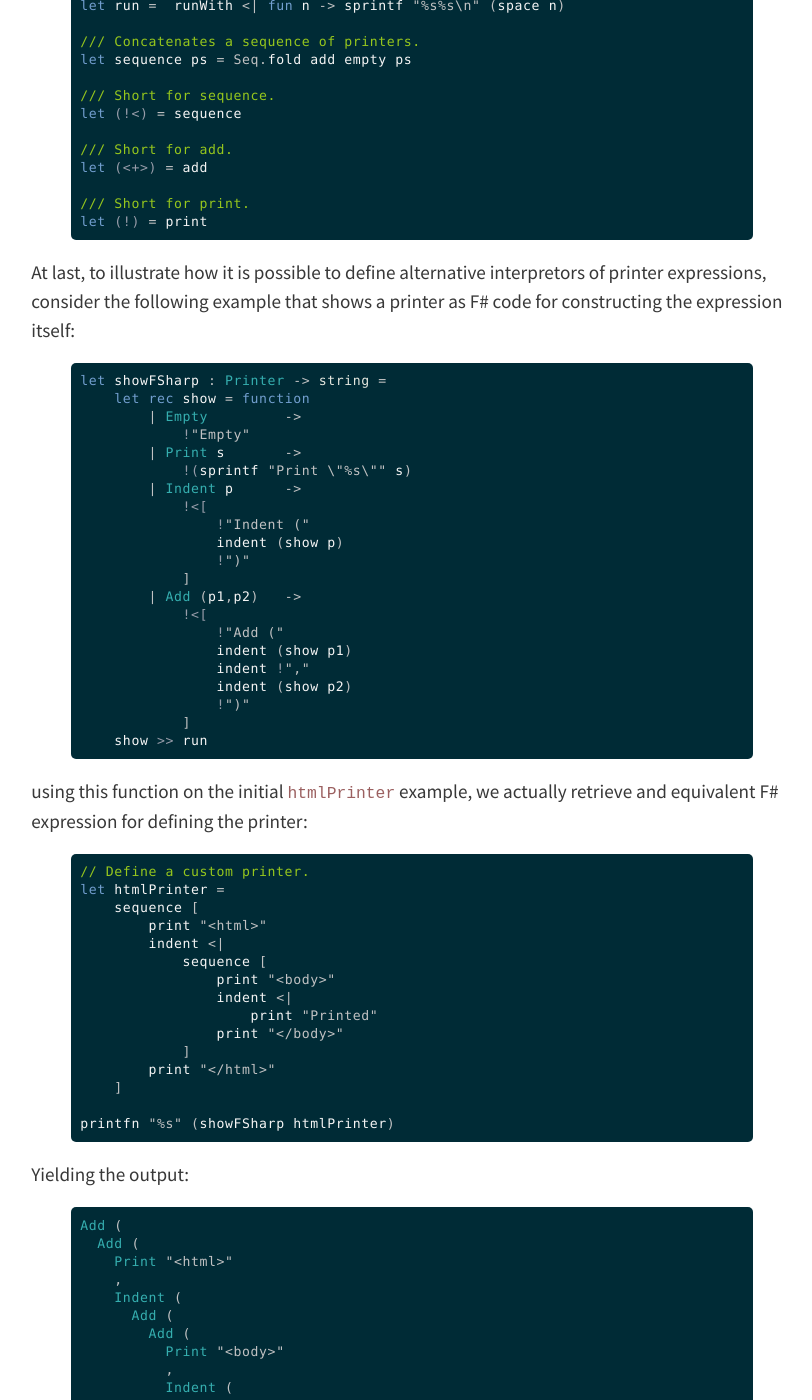
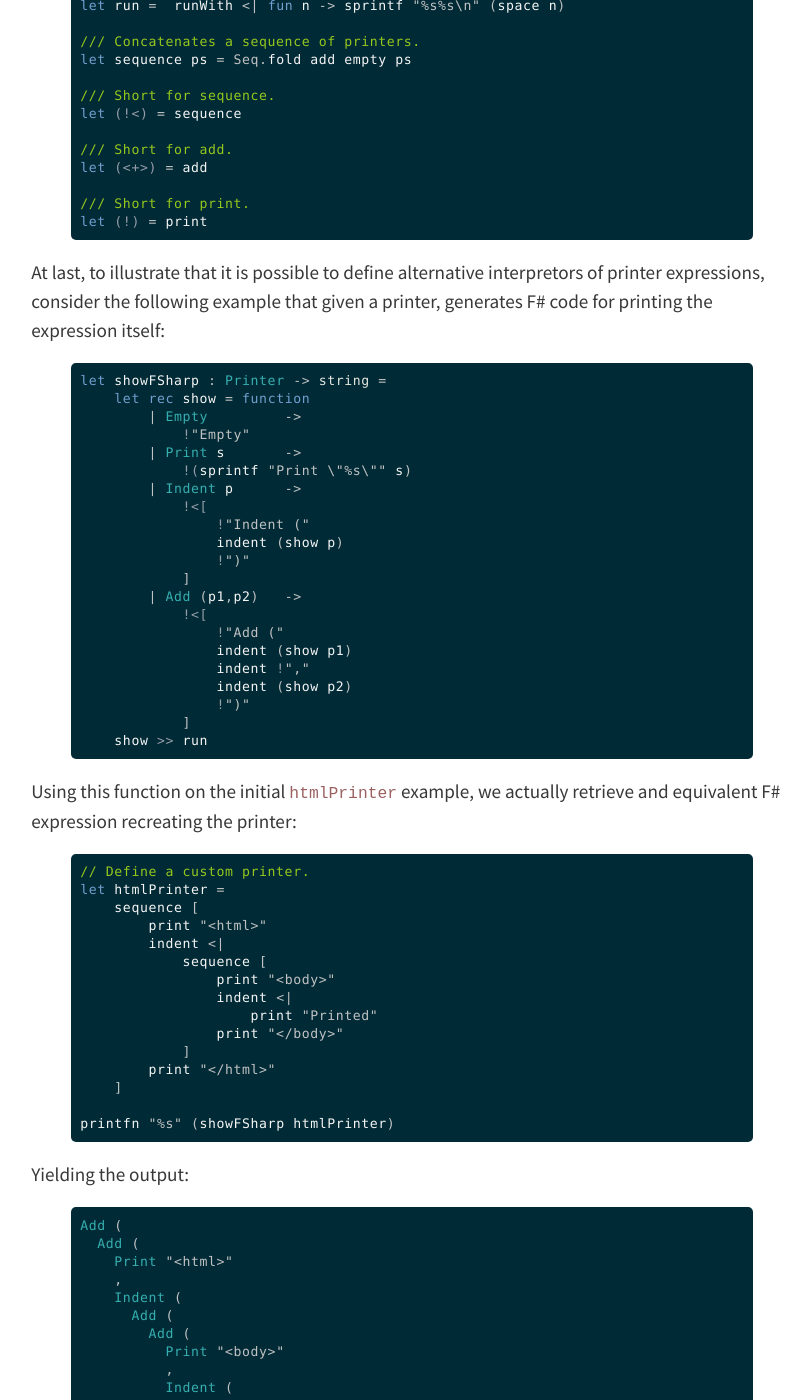
Before and after one commit to jobjo/jobjo.github.io, a Jekyll site: the page built from _posts/2015-02-16-printing-recursive-data-structures.md, in a window 1280 px wide and 1400 px high, scrolled down 10464 px. Shown: the whole window, without its empty margins (228-1040 px from the left). Built offline with Jekyll 4.4.1, drawn with Linux system fonts in a browser that asks for light colours; nearby versions of some CDN libraries; some of the changed text lies outside the part shown.

Commit message:
minor tweaks

```diff
--- a/_posts/2015-02-16-printing-recursive-data-structures.md
+++ b/_posts/2015-02-16-printing-recursive-data-structures.md
@@ -462,7 +462,7 @@ let (<+>) = add
 let (!) = print
 {% endhighlight %}
 
-At last, to illustrate how it is possible to define alternative interpretors of printer expressions, consider the following example that shows a printer as F# code for constructing the expression itself:
+At last, to illustrate that it is possible to define alternative interpretors of printer expressions, consider the following example that given a printer, generates F# code for printing the expression itself:
 
 {% highlight fsharp %}
 let showFSharp : Printer -> string =
@@ -488,7 +488,7 @@ let showFSharp : Printer -> string =
     show >> run
 {% endhighlight %}
 
-using this function on the initial `htmlPrinter`  example, we actually retrieve and equivalent F# expression for defining the printer:
+Using this function on the initial `htmlPrinter`  example, we actually retrieve and equivalent F# expression recreating the printer:
 
 {% highlight fsharp %}
 // Define a custom printer.
```
Also changed, not shown: other parts of _posts/2015-02-16-printing-recursive-data-structures.md (+1 -2 lines).
